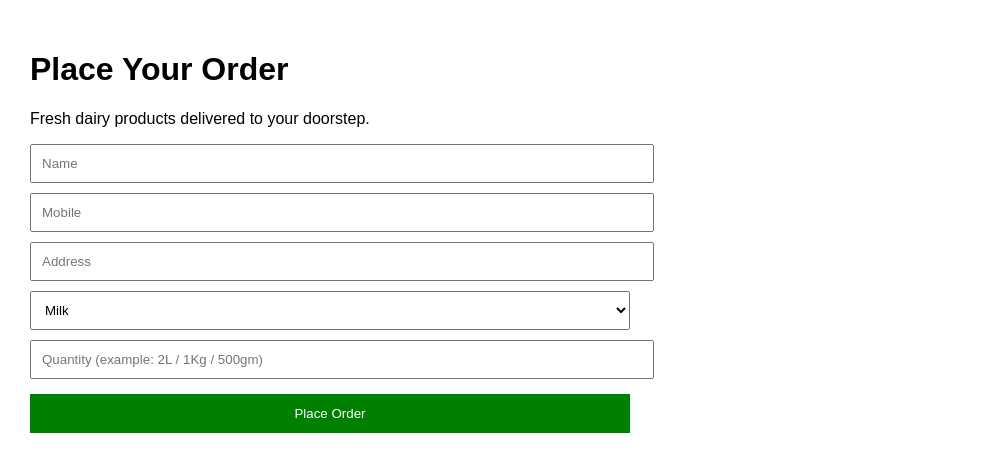
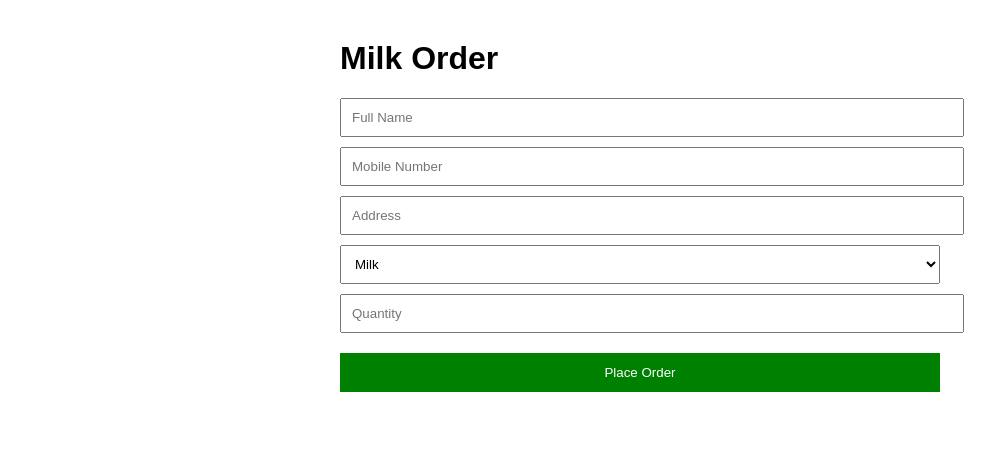
Before and after one commit to rudrajain95/gau-trust, a Next.js app: page /order in a window 1280 px wide. Shown: the top 472 px of the page, without its empty margins (0-997 px from the left). Built offline with nearby package versions, Linux system fonts and the light colour scheme.

Commit message:
create customer order page

```diff
--- a/app/order/page.tsx
+++ b/app/order/page.tsx
@@ -1,101 +1,104 @@
-"use client";
+"use client"
 
-import { useState } from "react";
+import { useState } from "react"
 
 export default function OrderPage() {
-  const [name, setName] = useState("");
-  const [mobile, setMobile] = useState("");
-  const [address, setAddress] = useState("");
-  const [product, setProduct] = useState("Milk");
-  const [quantity, setQuantity] = useState("");
 
-  const submitOrder = async () => {
-    const res = await fetch("/api/order", {
-      method: "POST",
-      headers: {
-        "Content-Type": "application/json",
+const [name,setName]=useState("")
+const [mobile,setMobile]=useState("")
+const [address,setAddress]=useState("")
+const [product,setProduct]=useState("Milk")
+const [qty,setQty]=useState("")
+
+const submitOrder=async()=>{
+
+await fetch("/api/order",{
+method:"POST",
+headers:{
+"Content-Type":"application/json"
 },
-      body: JSON.stringify({
+body:JSON.stringify({
 name,
 mobile,
 address,
 product,
-        quantity,
-      }),
-    });
+qty
+})
+})
 
-    const data = await res.json();
+alert("Order Submitted")
 
-    if (data.success) {
-      alert("Order placed successfully");
-      setName("");
-      setMobile("");
-      setAddress("");
-      setProduct("Milk");
-      setQuantity("");
-    } else {
-      alert("Order failed");
+setName("")
+setMobile("")
+setAddress("")
+setProduct("Milk")
+setQty("")
 }
-  };
 
-  return (
-    <div style={{ padding: 30, fontFamily: "Arial", maxWidth: 600 }}>
-      <h1>Place Your Order</h1>
-      <p>Fresh dairy products delivered to your doorstep.</p>
+return(
+
+<div style={{maxWidth:600,margin:"40px auto",fontFamily:"Arial"}}>
+
+<h1>Milk Order</h1>
 
 <input
-        placeholder="Name"
+placeholder="Full Name"
 value={name}
-        onChange={(e) => setName(e.target.value)}
-        style={{ display: "block", width: "100%", padding: 10, marginTop: 10 }}
+onChange={(e)=>setName(e.target.value)}
+style={{display:"block",marginTop:10,padding:10,width:"100%"}}
 />
 
 <input
-        placeholder="Mobile"
+placeholder="Mobile Number"
 value={mobile}
-        onChange={(e) => setMobile(e.target.value)}
-        style={{ display: "block", width: "100%", padding: 10, marginTop: 10 }}
+onChange={(e)=>setMobile(e.target.value)}
+style={{display:"block",marginTop:10,padding:10,width:"100%"}}
 />
 
 <input
 placeholder="Address"
 value={address}
-        onChange={(e) => setAddress(e.target.value)}
-        style={{ display: "block", width: "100%", padding: 10, marginTop: 10 }}
+onChange={(e)=>setAddress(e.target.value)}
+style={{display:"block",marginTop:10,padding:10,width:"100%"}}
 />
 
 <select
 value={product}
-        onChange={(e) => setProduct(e.target.value)}
-        style={{ display: "block", width: "100%", padding: 10, marginTop: 10 }}
+onChange={(e)=>setProduct(e.target.value)}
+style={{display:"block",marginTop:10,padding:10,width:"100%"}}
 >
+
 <option>Milk</option>
 <option>Paneer</option>
 <option>Ghee</option>
 <option>Curd</option>
 <option>Butter</option>
+
 </select>
 
 <input
-        placeholder="Quantity (example: 2L / 1Kg / 500gm)"
-        value={quantity}
-        onChange={(e) => setQuantity(e.target.value)}
-        style={{ display: "block", width: "100%", padding: 10, marginTop: 10 }}
+placeholder="Quantity"
+value={qty}
+onChange={(e)=>setQty(e.target.value)}
+style={{display:"block",marginTop:10,padding:10,width:"100%"}}
 />
 
 <button
 onClick={submitOrder}
 style={{
-          marginTop: 15,
-          padding: 12,
-          width: "100%",
-          background: "green",
-          color: "white",
-          border: "none",
+marginTop:20,
+padding:12,
+background:"green",
+color:"white",
+border:"none",
+width:"100%"
 }}
 >
 Place Order
 </button>
+
 </div>
-  );
+
+)
+
 }
```
Lines whose indentation alone changed are shown as unchanged.
